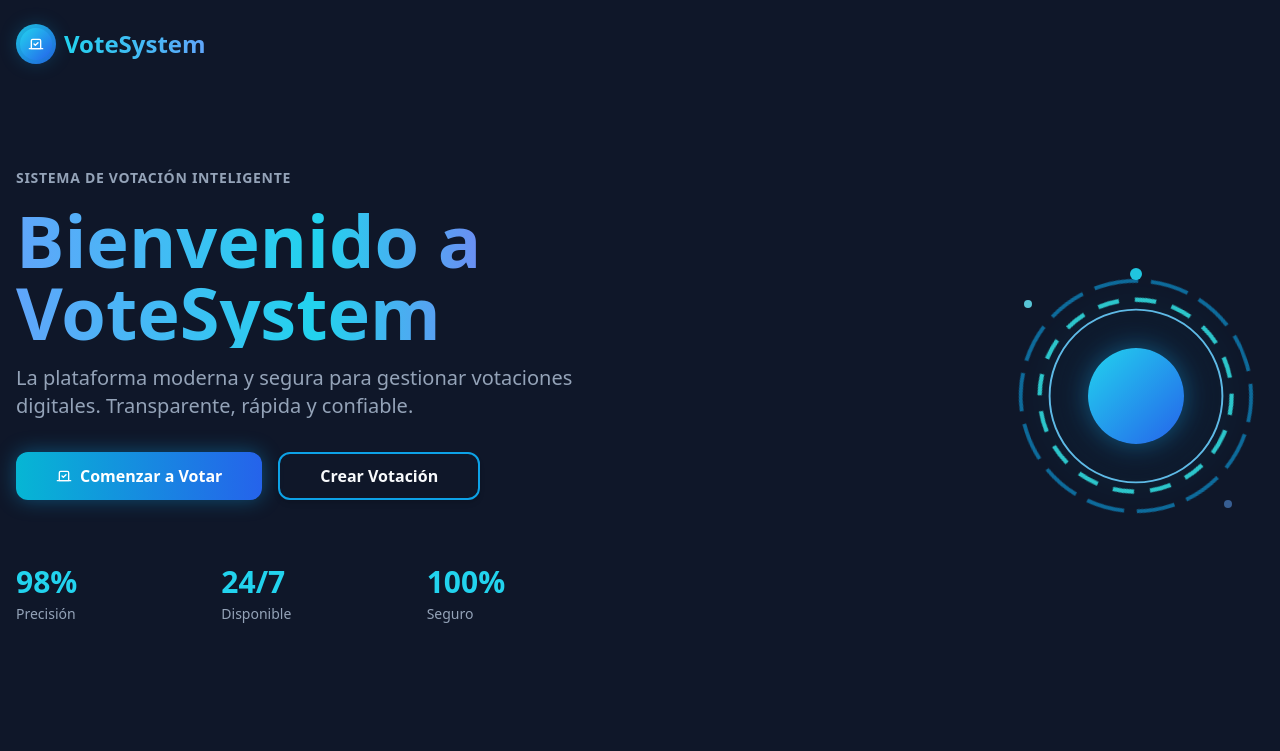
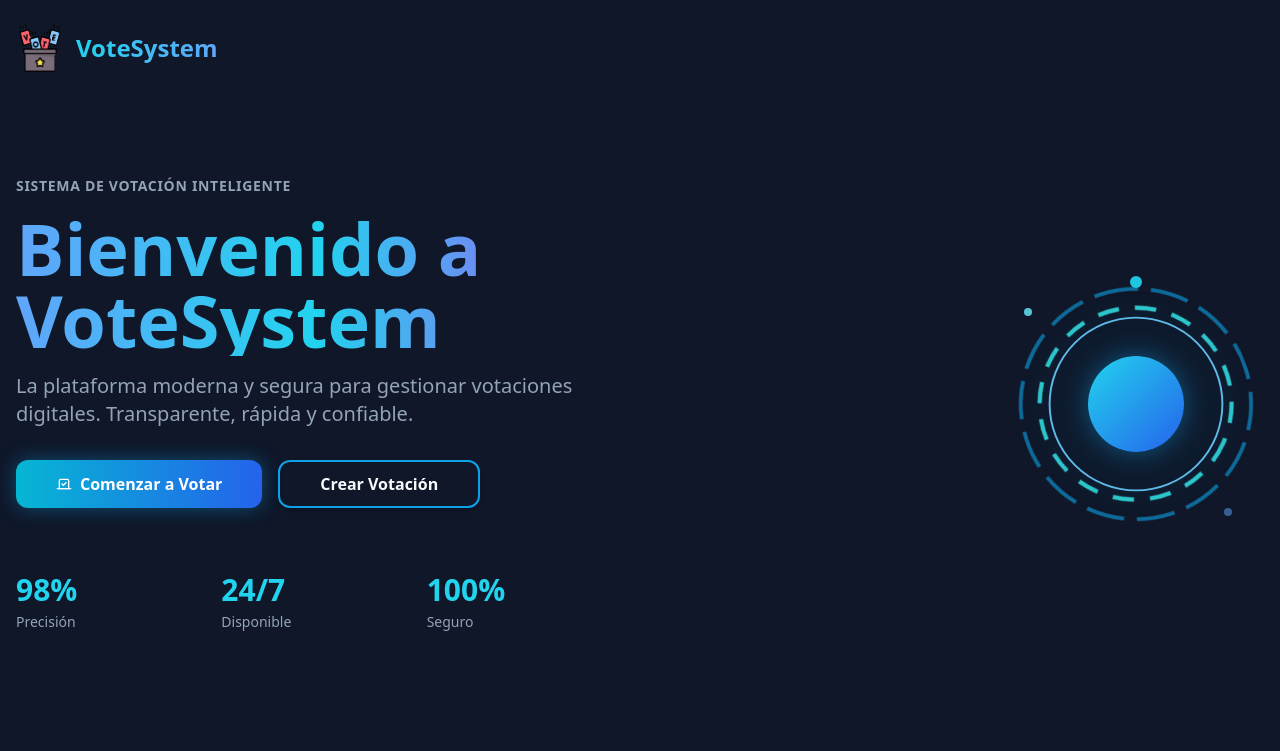
Before and after one commit to testasd24/vote-circle-sparkle, a React (Vite) app: page / in a window 1280 px wide. Shown: the top 751 px of the page. Built offline with nearby package versions, Linux system fonts and the light colour scheme; the HTML template or start-up script is replaced by a standard one.

Commit message:
Update logo

```diff
--- a/src/components/Logo.tsx
+++ b/src/components/Logo.tsx
@@ -1,14 +1,13 @@
-import { Vote } from "lucide-react";
+import voteLogo from "@/assets/vote-logo.png";
 
 const Logo = () => {
   return (
-    <div className="flex items-center gap-2">
-      <div className="relative w-10 h-10 flex items-center justify-center">
-        <div className="absolute w-full h-full rounded-full bg-gradient-to-br from-cyan-400 to-blue-600 opacity-20 animate-pulse-glow" />
-        <div className="relative z-10 w-8 h-8 rounded-full bg-gradient-to-br from-cyan-400 to-blue-600 flex items-center justify-center shadow-[0_0_20px_rgba(14,165,233,0.4)]">
-          <Vote className="w-4 h-4 text-white" />
-        </div>
-      </div>
+    <div className="flex items-center gap-3">
+      <img
+        src={voteLogo}
+        alt="VoteSystem Logo"
+        className="w-12 h-12 object-contain"
+      />
       <span className="text-2xl font-bold bg-gradient-to-r from-cyan-400 to-blue-400 bg-clip-text text-transparent">
         VoteSystem
       </span>
```
Also changed, not shown: src/assets/vote-logo.png (added).
